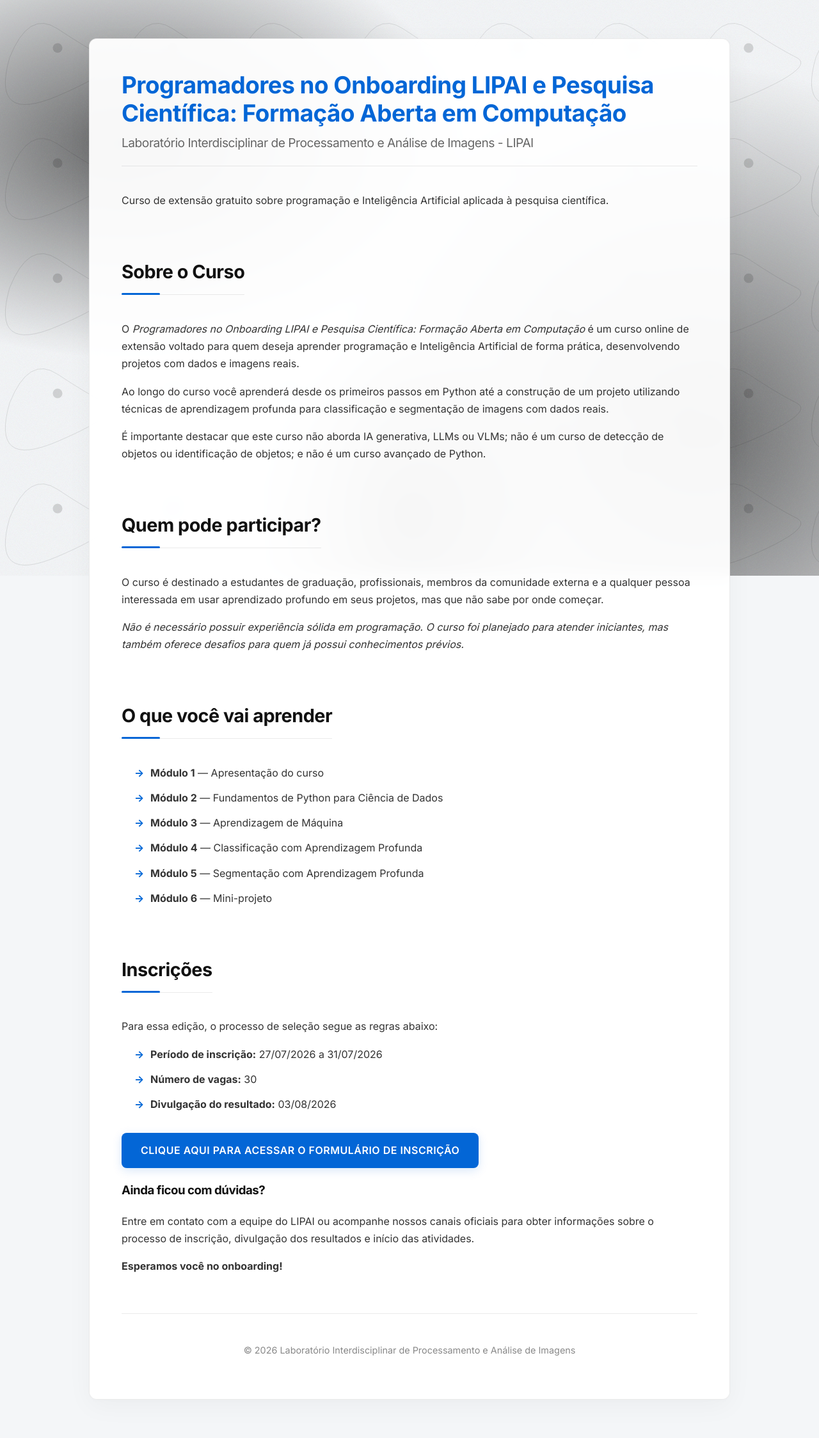
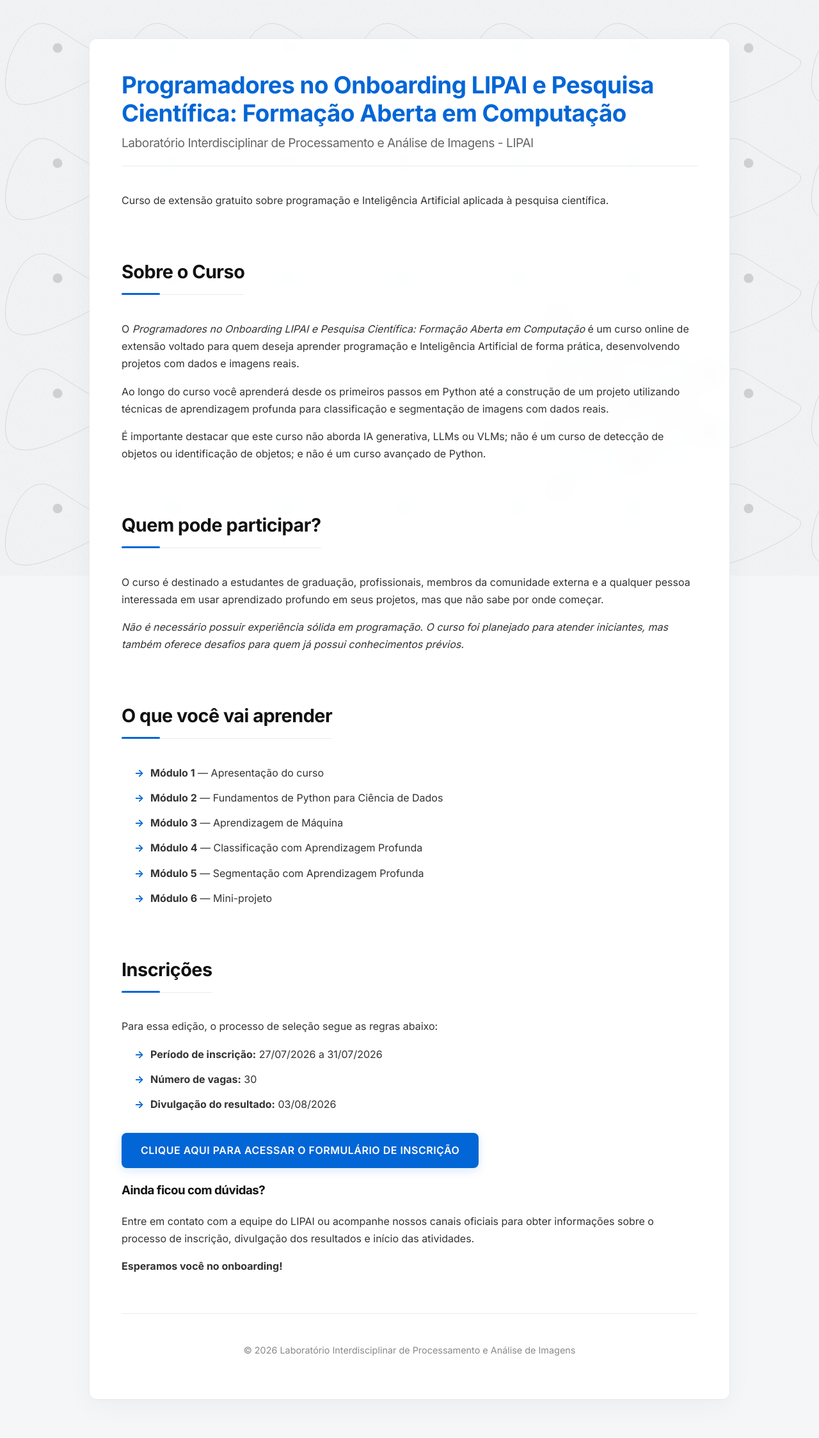
Before and after one commit to LIPAI-Org/onboarding, a Jekyll site: the page built from index.md, in a window 1280 px wide. Shown: the whole page at 64% size. Built offline with Jekyll 4.4.1, drawn with Linux system fonts in a browser that asks for light colours.

Commit message:
Adjust background opacity variables in CSS

```diff
--- a/assets/css/style.css
+++ b/assets/css/style.css
@@ -10,8 +10,8 @@
 
     /* VARIÁVEIS DE CONTROLE DE OPACIDADE DO BACKGROUND */
     /* Aumente esses valores (de 0.0 a 1.0) para deixar os fundos mais escuros/visíveis */
-    --bg-histo-opacity: 0.60;      /* Controla a opacidade das formas celulares */
-    --bg-noise-opacity: 0.60;      /* Controla a textura de ruído da microscopia */
+    --bg-histo-opacity: 0.00;      /* Controla a opacidade das formas celulares */
+    --bg-noise-opacity: 0.100;      /* Controla a textura de ruído da microscopia */
     --bg-network-opacity: 0.60;    /* Controla a opacidade do diagrama da rede neural */
 }
 
```
